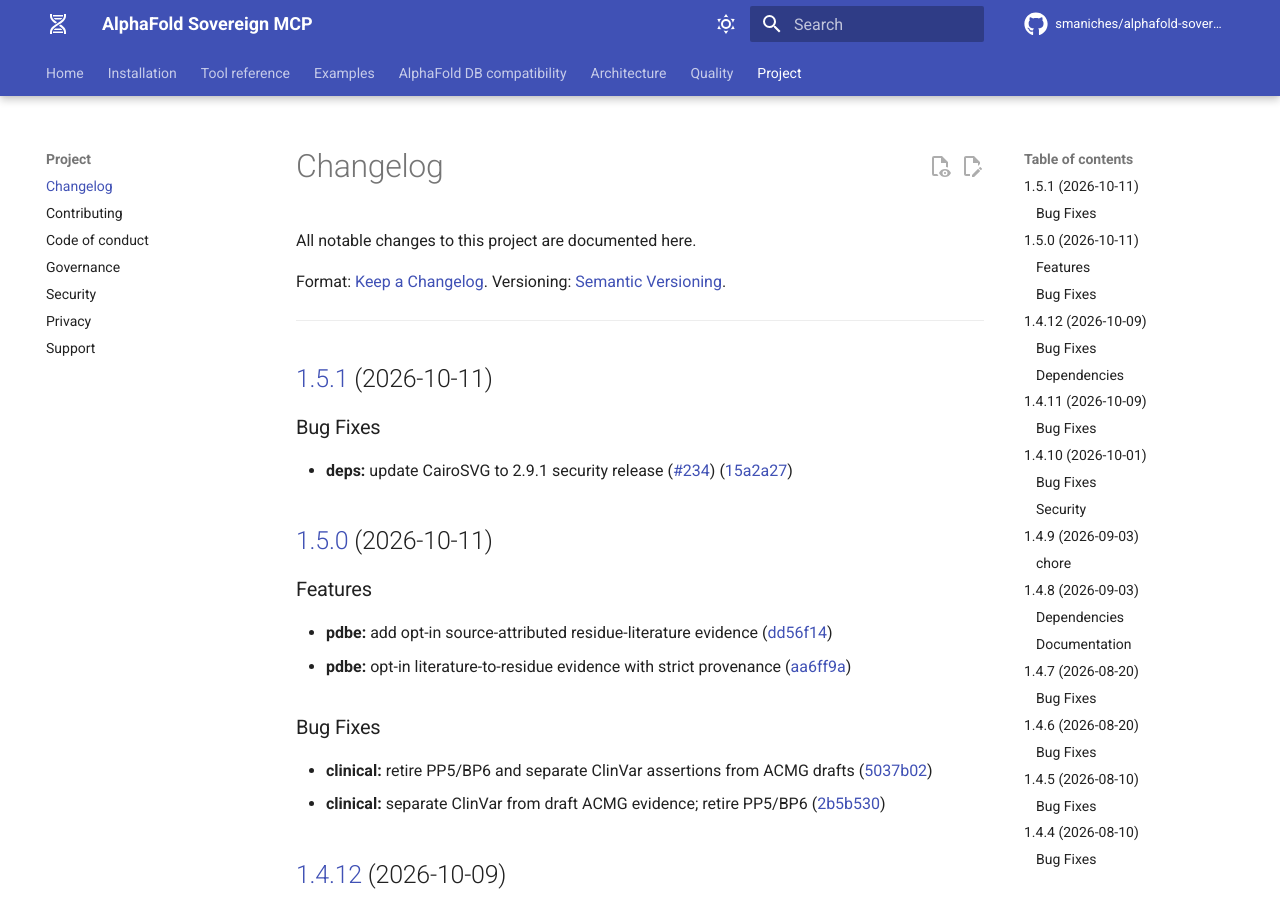
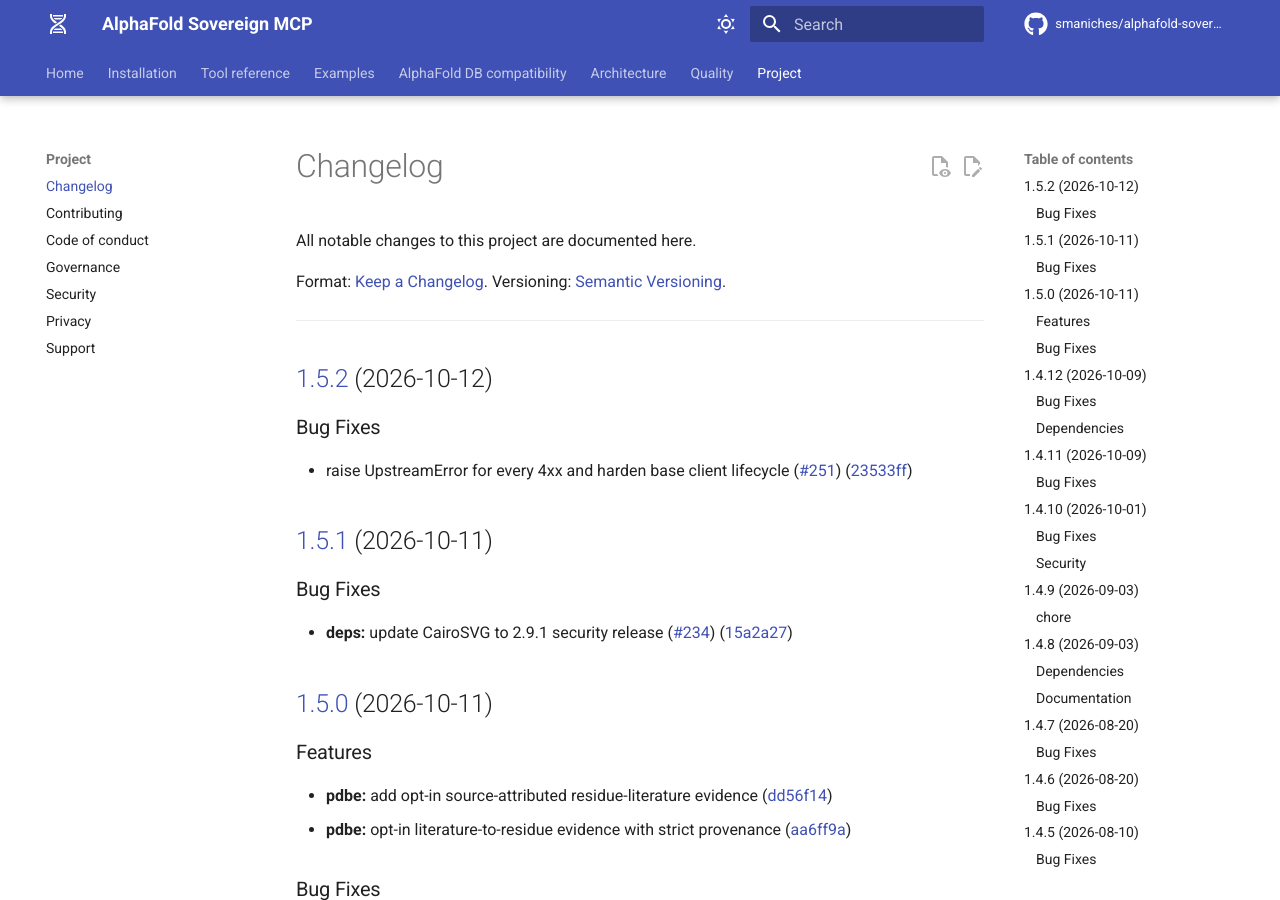
Before and after one commit to smaniches/alphafold-sovereign-mcp, an MkDocs documentation site: the page built from docs/changelog.md, in a window 1280 px wide and 900 px high. Built offline with MkDocs 1.6.1 and Material for MkDocs 9.7.7, drawn with Linux system fonts in a browser that asks for light colours; comment, search, counter and statistics services are not loaded.

Commit message:
chore(main): release 1.5.2

```diff
--- a/CHANGELOG.md
+++ b/CHANGELOG.md
@@ -6,6 +6,13 @@ Format: [Keep a Changelog](https://keepachangelog.com/en/1.1.0/).
 Versioning: [Semantic Versioning](https://semver.org/).
 
 ---
+
+## [1.5.2](https://github.com/smaniches/alphafold-sovereign-mcp/compare/v1.5.1...v1.5.2) (2026-10-12)
+
+
+### Bug Fixes
+
+* raise UpstreamError for every 4xx and harden base client lifecycle ([#251](https://github.com/smaniches/alphafold-sovereign-mcp/issues/251)) ([23533ff](https://github.com/smaniches/alphafold-sovereign-mcp/commit/23533ff39765645ad9c5f8af26cf3fdd2141d0cf))
 
 ## [1.5.1](https://github.com/smaniches/alphafold-sovereign-mcp/compare/v1.5.0...v1.5.1) (2026-10-11)
 
--- a/pyproject.toml
+++ b/pyproject.toml
@@ -9,7 +9,7 @@ build-backend = "hatchling.build"
 
 [project]
 name = "alphafold-sovereign-mcp"
-version = "1.5.1"
+version = "1.5.2"
 description = "MCP server wrapping AlphaFold DB and 8 other biomedical data sources, with a local SQLite knowledge graph."
 readme = "README.md"
 license = {text = "Apache-2.0"}
--- a/server.json
+++ b/server.json
@@ -3,7 +3,7 @@
   "name": "io.github.smaniches/alphafold-sovereign-mcp",
   "title": "AlphaFold Sovereign MCP",
   "description": "MCP server for AlphaFold and 8 other biomedical data sources with a local SQLite knowledge graph",
-  "version": "1.5.1",
+  "version": "1.5.2",
   "repository": {
     "url": "https://github.com/smaniches/alphafold-sovereign-mcp",
     "source": "github"
@@ -12,7 +12,7 @@
     {
       "registryType": "pypi",
       "identifier": "alphafold-sovereign-mcp",
-      "version": "1.5.1",
+      "version": "1.5.2",
       "runtimeHint": "uvx",
       "transport": {
         "type": "stdio"
--- a/smithery.yaml
+++ b/smithery.yaml
@@ -16,7 +16,7 @@ description: >-
   must be reviewed by qualified humans before clinical use — see
   STATUS.md and LIMITATIONS.md.
 maturity: beta
-version: "1.5.1" # x-release-please-version
+version: "1.5.2" # x-release-please-version
 homepage: https://github.com/smaniches/alphafold-sovereign-mcp
 license: Apache-2.0
 author:
--- a/src/alphafold_sovereign/__init__.py
+++ b/src/alphafold_sovereign/__init__.py
@@ -11,7 +11,7 @@ Licensed under Apache 2.0.  See `LICENSE`.
 
 from __future__ import annotations
 
-__version__ = "1.5.1"  # x-release-please-version
+__version__ = "1.5.2"  # x-release-please-version
 __author__ = "Santiago Maniches"
 __author_email__ = "santiago@topologica.ai"
 __license__ = "Apache-2.0"
```
Also changed, not shown: README.md (+2 -2 lines), STATUS.md (+2 -2 lines), docs/installation.md (+1 -1 lines), .release-please-manifest.json, .zenodo.json, 2 other files.
